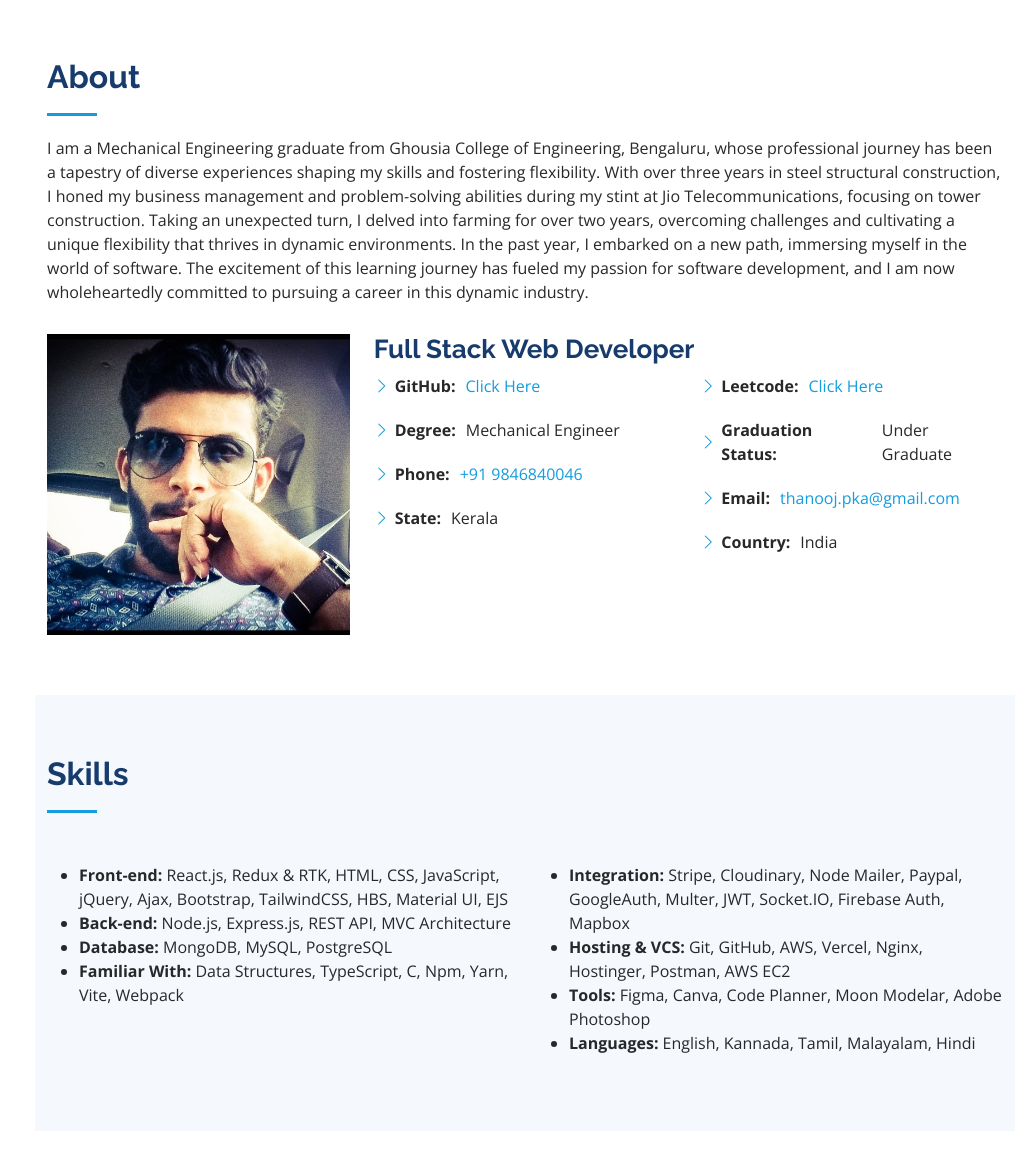
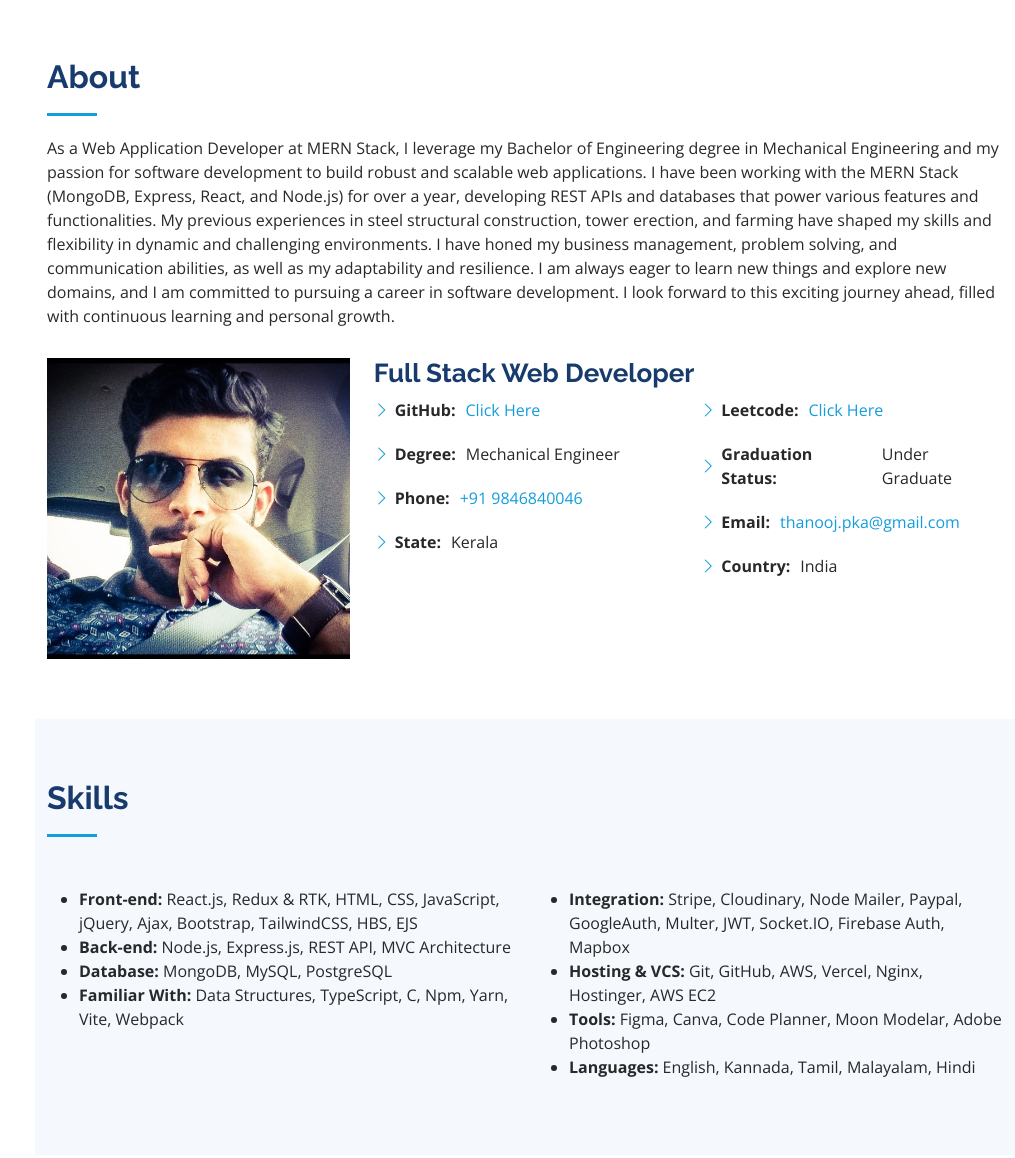
Before and after one commit to ThanoojKhan/Thanooj-Pelamkulangara, a plain HTML site: page index.html in a window 1280 px wide. Shown: the part 802-1960 px from the top of the page, without its empty margins (265-1280 px from the left). Drawn offline with nearby package versions, Linux system fonts and the light colour scheme.

Commit message:
minor changes

```diff
--- a/index.html
+++ b/index.html
@@ -86,15 +86,9 @@
       <div class="container">
         <div class="section-title">
           <h2>About</h2>
-          <p>I am a Mechanical Engineering graduate from Ghousia College of Engineering, Bengaluru, whose professional
-            journey has been a tapestry of diverse experiences shaping my skills and fostering flexibility. With over
-            three years in steel structural construction, I honed my business management and problem-solving abilities
-            during my stint at Jio Telecommunications, focusing on tower construction.
+          <p>As a Web Application Developer at MERN Stack, I leverage my Bachelor of Engineering degree in Mechanical Engineering and my passion for software development to build robust and scalable web applications. I have been working with the MERN Stack (MongoDB, Express, React, and Node.js) for over a year, developing REST APIs and databases that power various features and functionalities.
 
-            Taking an unexpected turn, I delved into farming for over two years, overcoming challenges and cultivating a
-            unique flexibility that thrives in dynamic environments. In the past year, I embarked on a new path,
-            immersing myself in the world of software. The excitement of this learning journey has fueled my passion for
-            software development, and I am now wholeheartedly committed to pursuing a career in this dynamic industry.
+            My previous experiences in steel structural construction, tower erection, and farming have shaped my skills and flexibility in dynamic and challenging environments. I have honed my business management, problem solving, and communication abilities, as well as my adaptability and resilience. I am always eager to learn new things and explore new domains, and I am committed to pursuing a career in software development. I look forward to this exciting journey ahead, filled with continuous learning and personal growth.
           </p>
         </div>
         <div class="row">
@@ -147,8 +141,7 @@
             <ul>
               <li>
                 <strong>Front-end:</strong>
-                <span>React.js, Redux & RTK, HTML, CSS, JavaScript, jQuery, Ajax, Bootstrap, TailwindCSS, HBS, Material
-                  UI, EJS</span>
+                <span>React.js, Redux & RTK, HTML, CSS, JavaScript, jQuery, Ajax, Bootstrap, TailwindCSS, HBS, EJS</span>
               </li>
               <li>
                 <strong>Back-end:</strong>
@@ -174,7 +167,7 @@
               </li>
               <li>
                 <strong>Hosting & VCS:</strong>
-                <span>Git, GitHub, AWS, Vercel, Nginx, Hostinger, Postman, AWS EC2</span>
+                <span>Git, GitHub, AWS, Vercel, Nginx, Hostinger, AWS EC2</span>
               </li>
               <li>
                 <strong>Tools:</strong>
@@ -196,7 +189,7 @@
       <div class="container">
         <div class="section-title">
           <h2>Curriculum Vitae</h2>
-          <p>Creative web designer with a flair for bringing innovative UX design to life. Fresher with knowledge in
+          <p>Creative web designer with a flair for bringing innovative UX design to life. Skilled Fresher with knowledge in
             HTML, CSS, Javascript, C and others. Passionate about implementing user-friendly platforms with simple
             functionality. Seeking to develop my skills in a challenging fintech environment.</p>
         </div>
```
